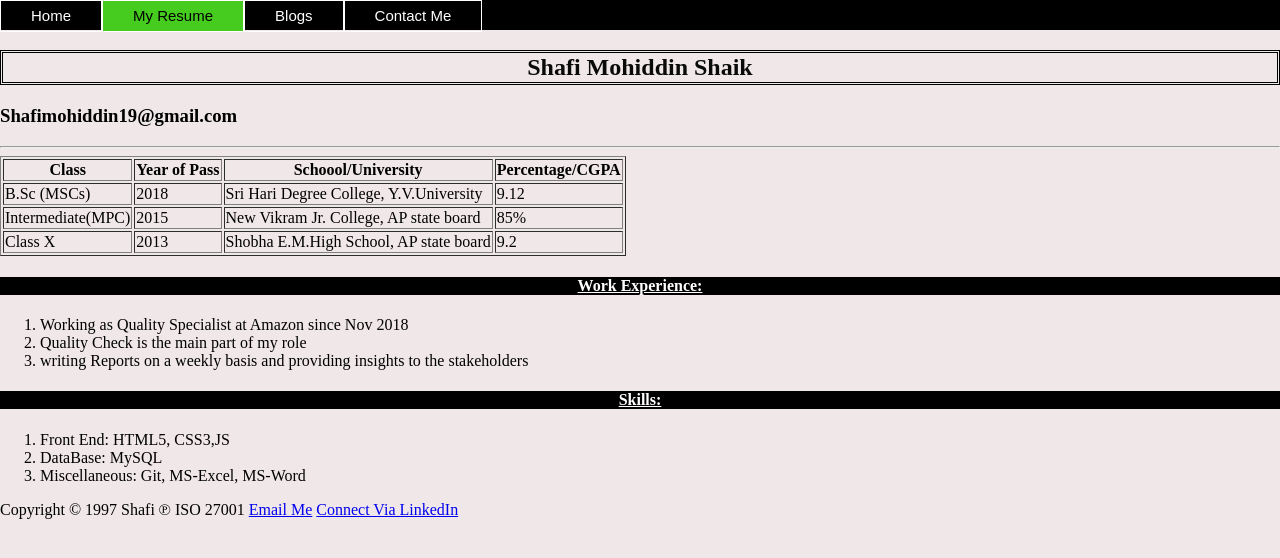
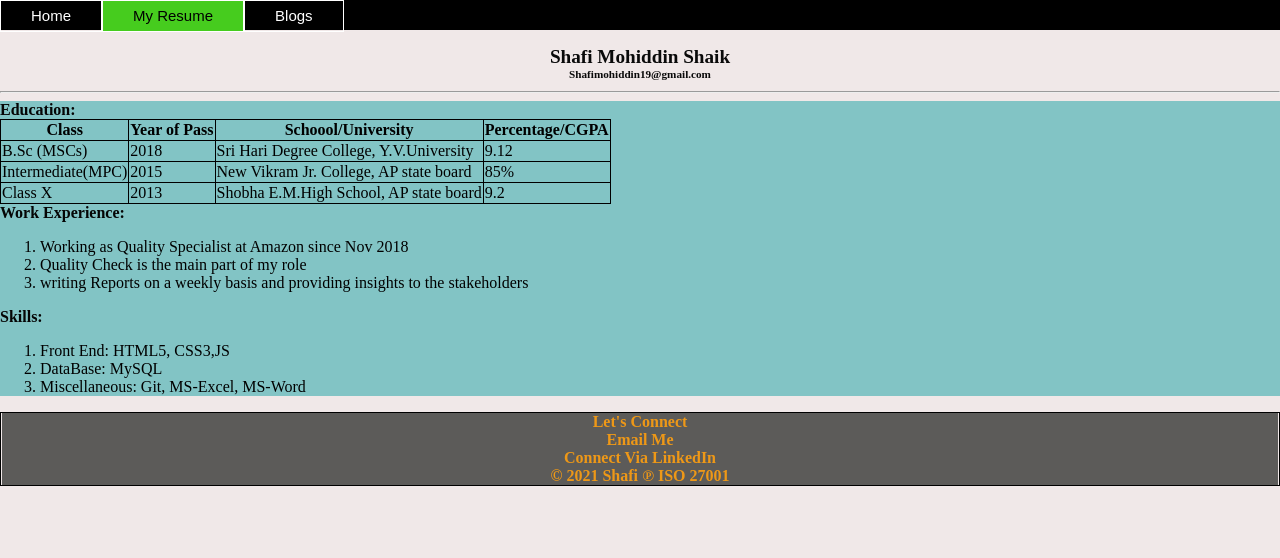
Before and after one commit to Shafi-1997/myWebsite, a plain HTML site: page Resume.html in a window 1280 px wide. Drawn offline with Linux system fonts and the light colour scheme.

Commit message:
version 1.0

```diff
--- a/CSS/resume.css
+++ b/CSS/resume.css
@@ -9,23 +9,34 @@ body {
 border-width border-color
 */
 
+.intro{
+  background-color: rgba(192, 115, 15,0. 1);
+  color: rgb(10, 10, 10);
+  text-align: center;
+  margin: 0px;
+}
+
+main{background-color:  rgb(130, 196, 197);
+margin-top: 0px;}
+
 h1{
- background-image: rgb(93, 194, 207);
- color: rgb(10, 10, 10);
- border: 20px 10px;
- border-style: double;
- border-color: black;
- padding:1px;
- text-align: center;
- box-sizing:content-box;
+  font-size:1.2em;
+  margin-bottom: 0px;
+}
+h3{
+  font-size: 0.7em;
+  margin-top: 0px;
 
 }
-
 
 /* Navigation bar style start here*/
 
 
-nav>ul{
+nav{
+  margin-bottom: 0px;
+}
+
+nav ul {
   margin: 0px;
   padding:0px;
   list-style-type: none;
@@ -35,18 +46,22 @@ nav>ul{
   font-family: Arial, Helvetica, sans-serif;
   font-size: 15px;
   position: sticky;
+
  }
 
-nav>ul>li {
+ nav ul li {
   float: left;
   border: 1px solid #fff;
+
   }
 
-nav a {display: block;
+
+a {display: block;
   padding:0px 30px;
   color: #fff;
   text-decoration: none;
 }
+
 
 /* Change the link color on hover */
 li a:hover {
@@ -60,15 +75,61 @@ li a.active {
  color: rgb(0, 0, 0);
 }
 
+@media only screen and (max-width: 600px) {
+    nav ul {margin-bottom: 100px;}
+    nav ul li  {
+        display: block;
+        float: none;
+        background-color: #000000;
+        border: 1px solid #fff;
+        width: 100%;
+
+        }
+      }
 
 /* Navigation bar style ends Here  */
-h4{
- text-align: center ;
- text-decoration: solid underline;
- background-color:rgb(0, 0, 0);
- color: #ffffff;
+
+table,th,td{
+  border: 1px solid black;
+  margin: 0px;
+  border-collapse: collapse;
 }
 
-a{
- caret-color: seashell;
+h4{
+ text-align:left ;
+ margin:0px;
+ color: #050505;
 }
+
+
+
+
+
+
+
+.para {
+  border: 1px solid black;
+  margin: 5px 1px;
+  line-height: 2rem;
+  font-size: 1.5rem;
+  font-family:  'Times New Roman', Times, serif;
+  background: rgb(130, 196, 197);
+}
+
+
+.footer{
+display: flexbox;
+border: 1px double black;
+flex-wrap: wrap;
+flex-direction: row;
+}
+
+
+.footer-content{
+align-self: flex-end;
+color: rgb(238, 152, 23);
+text-align: center;
+background-color: rgb(92, 91, 89);
+margin: 0px 1px;
+font-weight: bold;
+ }
--- a/CSS/style.css
+++ b/CSS/style.css
@@ -12,12 +12,12 @@ h1,h3{
     background-color: rgb(0, 0, 0);
     color: #fff;
     text-align: center;
-    margin-bottom: 1px;
+    margin-top: 0px;
     }
 
 /* Navigation bar style start here*/
 nav{
-  margin-bottom: 50px;
+  margin-bottom: 0px;
 }
 
  ul{
@@ -60,27 +60,24 @@ li a.active {
 }
 
 @media only screen and (max-width: 600px) {
-  nav ul {margin-bottom: 100px;
-
-}
-
+  nav ul {margin-bottom: 100px;}
   nav ul li  {
       display: block;
       float: none;
       background-color: #000000;
       border: 1px solid #fff;
+      width: 100%;
 
       }
-
     }
     /* Navigation bar style ends Here  */
-
-  h4 {
+h4 {
        margin: 0%;
        padding: 0%;
-       font-weight: bold;
+       font-weight: bold italic;
        text-transform: uppercase;
-       text-align: center;
+       text-align: center ;
+       background-color: rgba(192, 115, 15,0. 1);
     }
 
 
--- a/Resume.html
+++ b/Resume.html
@@ -16,7 +16,7 @@
           <li><a href="index.html" > Home </a></li>
           <li><a href="Resume.html" class="active"> My Resume </a></li>
           <li><a href="blogs.html"> Blogs </a></li>
-          <li><a href="#"> Contact Me </a></li>
+          <!-- <li><a href="#"> Contact Me </a></li>  -->
          <!-- <li><a href="Projects.html">Projects </a> </li> -->
         </ul>
     </nav>
@@ -25,10 +25,9 @@
         <h1>Shafi Mohiddin Shaik</h1>
         <h3> Shafimohiddin19@gmail.com</h3> <hr>
     </section>
-
-
-    <section>
-        <table border="1">
+<main>
+    <h4>Education:</h4>
+    <table >
             <thead>
                 <tr>
                     <th>Class</th>
@@ -61,11 +60,9 @@
             </tbody>
         </table>
 
-    </section>
-
     <section>
         <h4>Work Experience:</h4>
-        <ol>
+        <ol class="experience">
             <li>Working as Quality Specialist at Amazon since Nov 2018 </li>
             <li>Quality Check is the main part of my role </li>
             <li>writing Reports on a weekly basis and providing insights to the stakeholders</li>
@@ -81,13 +78,23 @@
                 <li> Miscellaneous: Git, MS-Excel, MS-Word</li>
             </ol>
 
+    </section>
+  </main>
+          <section >
+            <footer >
+              <div class="footer">
+                <p class="footer-content"> Let's Connect  </p>
 
-    <footer>
-        <div>
-          Copyright &copy; 1997 Shafi &copysr; ISO 27001
-          <a href="mailto:shaikshafi1997@gmail.com"> Email Me</a>
-          <a href="https://in.linkedin.com/in/shafi-mohiddin-shaik-0279651b0"> Connect Via LinkedIn</a>
-        </div>
-      </footer>
+                  <a class="footer-content" href="mailto:shaikshafi1997@gmail.com" id="email"> Email Me</a><span></span>
+                <a  class="footer-content" href="https://in.linkedin.com/in/shafi-mohiddin-shaik-0279651b0" id="linkedin"> Connect Via LinkedIn</a><span></span>
+
+                <p class="footer-content">&copy; 2021 Shafi &copysr; ISO 27001</p>
+
+            </div>
+
+
+               </footer>
+              </section>
+
 </body>
 </html>
```
Also changed, not shown: blogs.html (+3 -3 lines), index.html (+1 -1 lines). Lines whose indentation alone changed are shown as unchanged.
